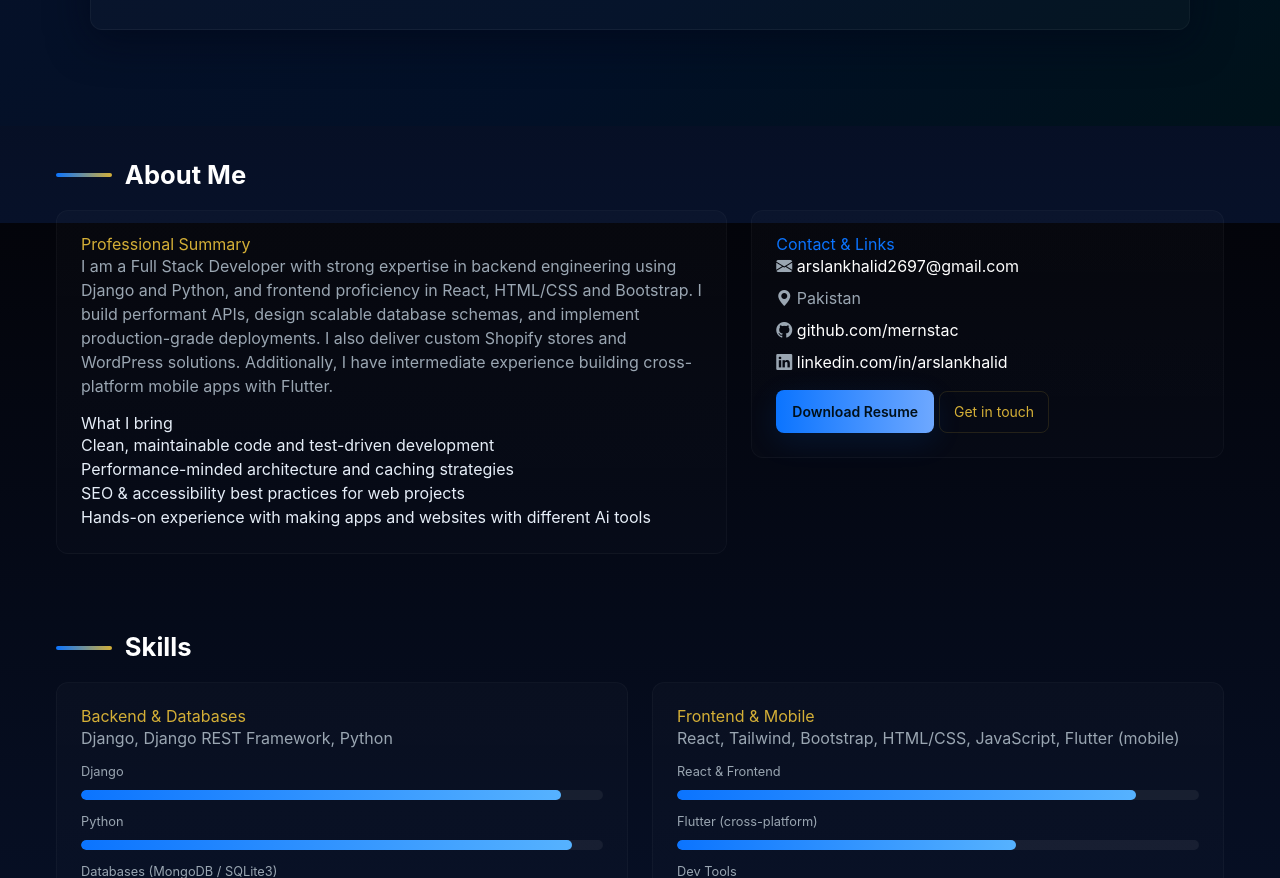
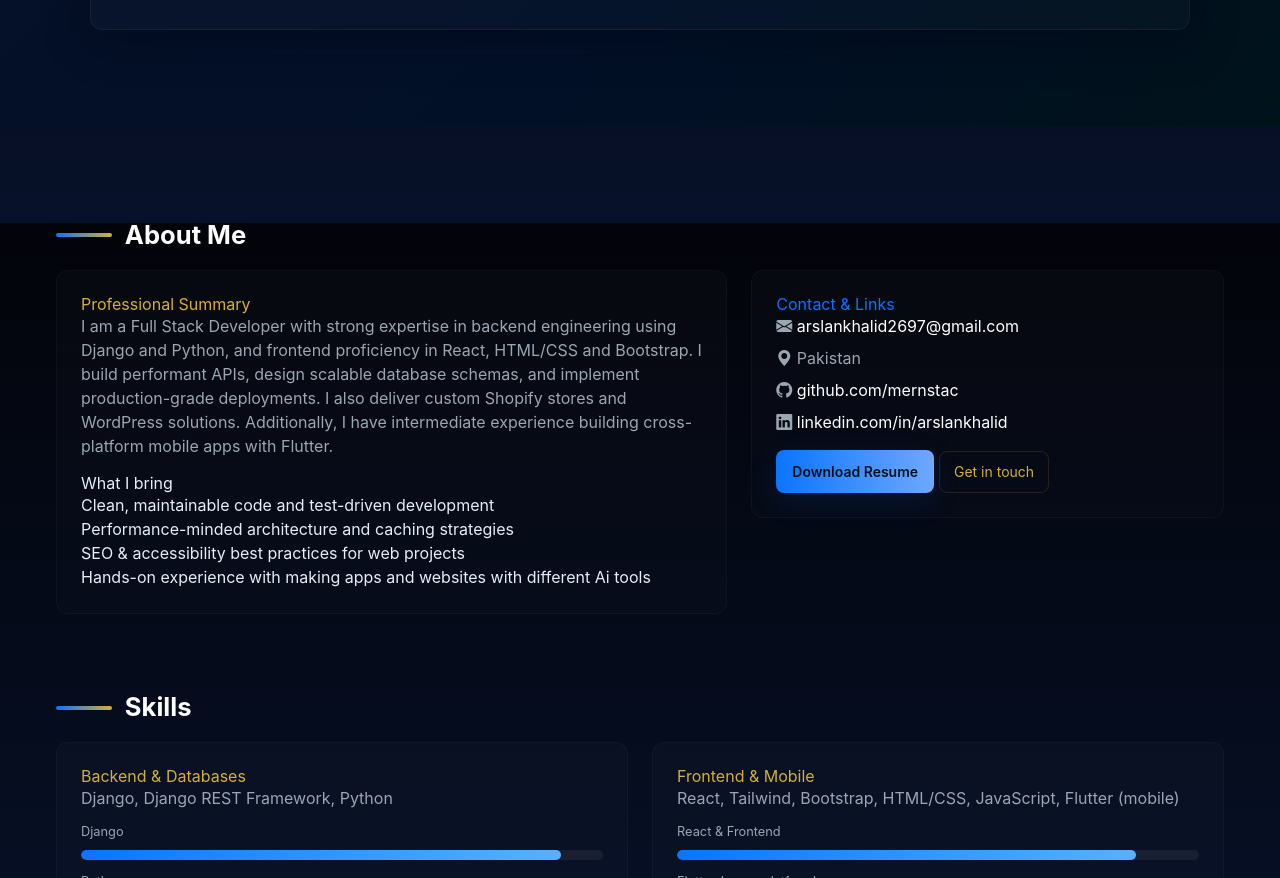
Before and after one commit to mernstac/Portfolio, a plain HTML site: page index.html in a window 1280 px wide. Shown: the part 577-1455 px from the top of the page. Drawn offline with nearby package versions, Linux system fonts and the light colour scheme.

Commit message:
Update index.html

```diff
--- a/index.html
+++ b/index.html
@@ -256,7 +256,7 @@
   </section>
 
   <!-- ABOUT -->
-  <section id="about" class="content-section" data-aos="fade-up" style="margin-top: -30px;">
+  <section id="about" class="content-section" data-aos="fade-up" style="margin-top: 30px;">
     <div class="section-heading">
       <div class="accent-line"></div>
       <h2>About Me</h2>
```
